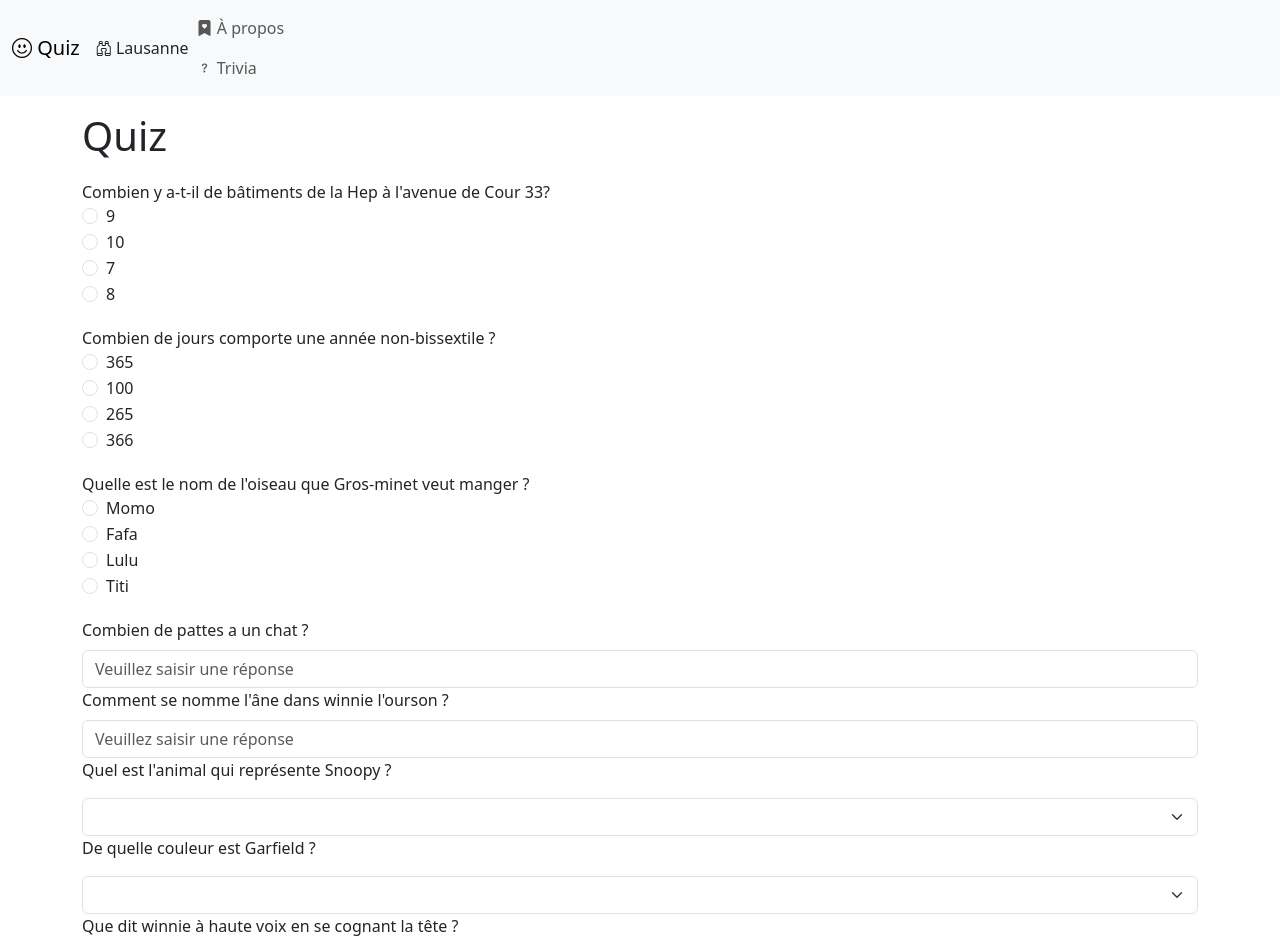
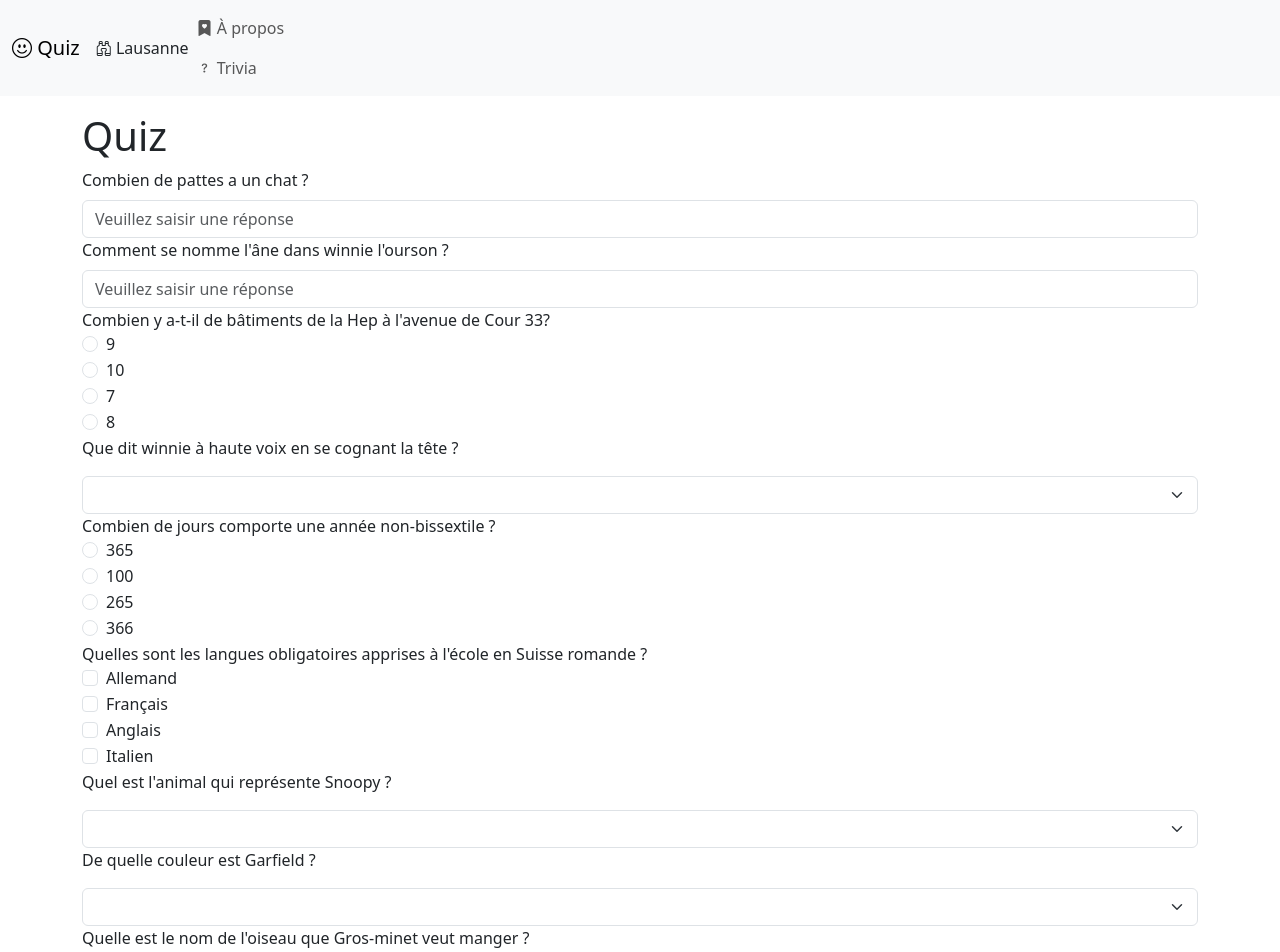
Before and after one commit to hepl-bs21inf5/sem07-project-emiliewermelinger, a Vue app: page / in a window 1280 px wide. Shown: the top 952 px of the page. Built offline with nearby package versions, Linux system fonts and the light colour scheme.

Commit message:
aleatoire

```diff
--- a/src/components/QuizForm.vue
+++ b/src/components/QuizForm.vue
@@ -59,7 +59,7 @@ onMounted(() => {
 
 <template>
   <form @submit="submit">
-    <div v-for="index in questionIndices" :key="index" class="question-container">
+    <div v-for="index in questionIndices" :key="index">
       <QuestionRadio
         v-if="index===0"
         id="année"
@@ -101,9 +101,9 @@ onMounted(() => {
         { value: 'fafa', text: 'Fafa' },
       ]"
     />
-  </div>
 
     <QuestionText
+      v-if="index===3"
       id="chat"
       v-model="questionStates[3]"
       :answer="['4','quatre']"
@@ -113,6 +113,7 @@ onMounted(() => {
     />
 
     <QuestionText
+      v-if="index===4"
       id="bouriquet"
       v-model="questionStates[4]"
       :answer="['bouriquet', 'Bouriquet','bourriquet','Bourriquet']"
@@ -121,6 +122,7 @@ onMounted(() => {
       />
 
     <QuestionSelect
+      v-if="index===5"
       id="chien"
       v-model="questionStates[5]"
       answer="chien"
@@ -135,6 +137,7 @@ onMounted(() => {
     />
 
     <QuestionSelect
+      v-if="index===6"
       id="garfield"
       v-model="questionStates[6]"
       answer="orange"
@@ -149,6 +152,7 @@ onMounted(() => {
     />
 
     <QuestionSelect
+      v-if="index===7"
       id="winnie"
       v-model="questionStates[7]"
       answer="pense"
@@ -163,6 +167,7 @@ onMounted(() => {
     />
 
     <QuestionCheckbox
+      v-if="index===8"
       id="ecole"
       v-model="questionStates[8]"
       :answer="['Allemand', 'Français','Anglais']"
@@ -175,6 +180,7 @@ onMounted(() => {
       ]"
       answer-detail="Les élèves apprennent trois langues principales, l'Allemand, le Français et l'Anglais et l'Italien est en option"
     />
+  </div>
 
       <br />
       <button
```
